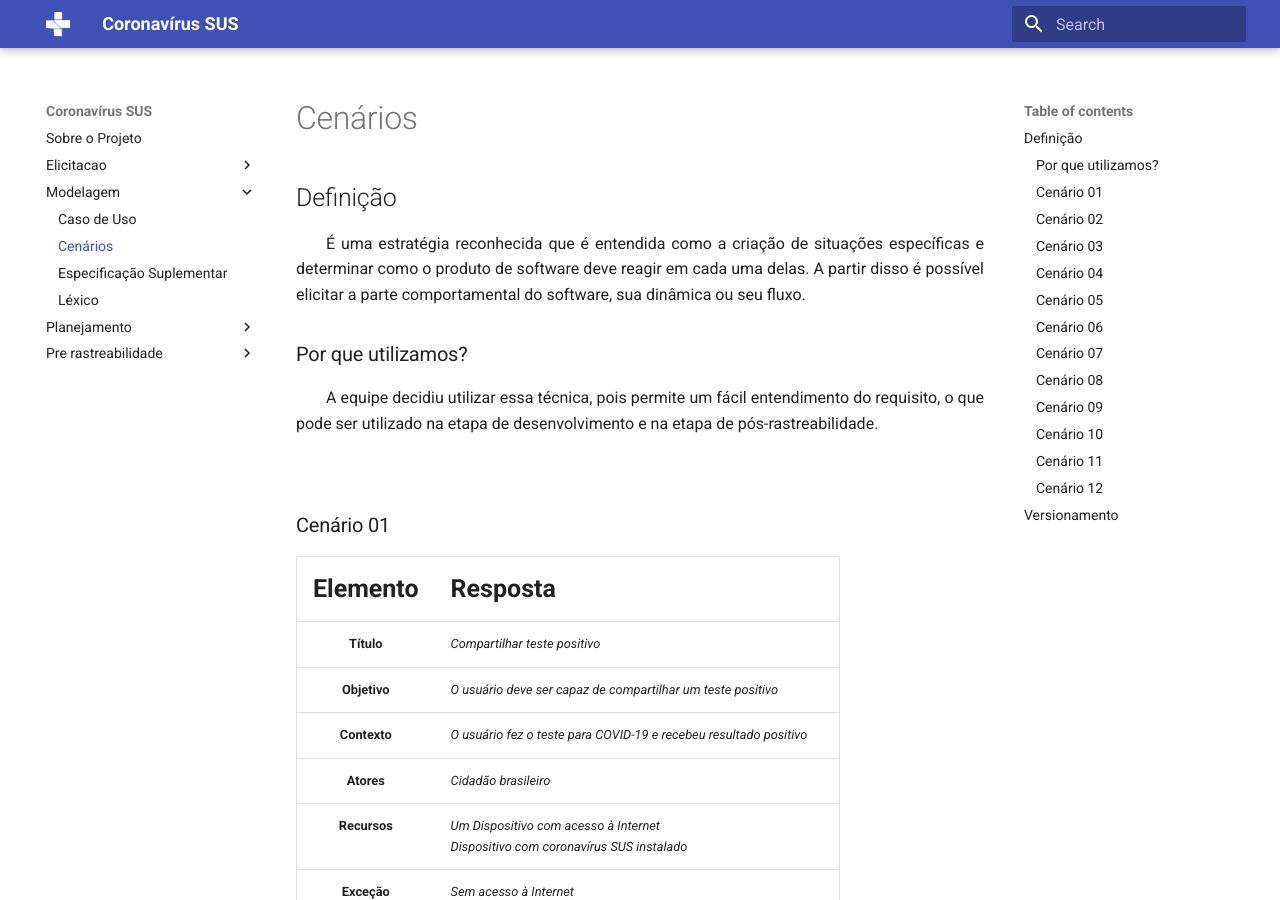
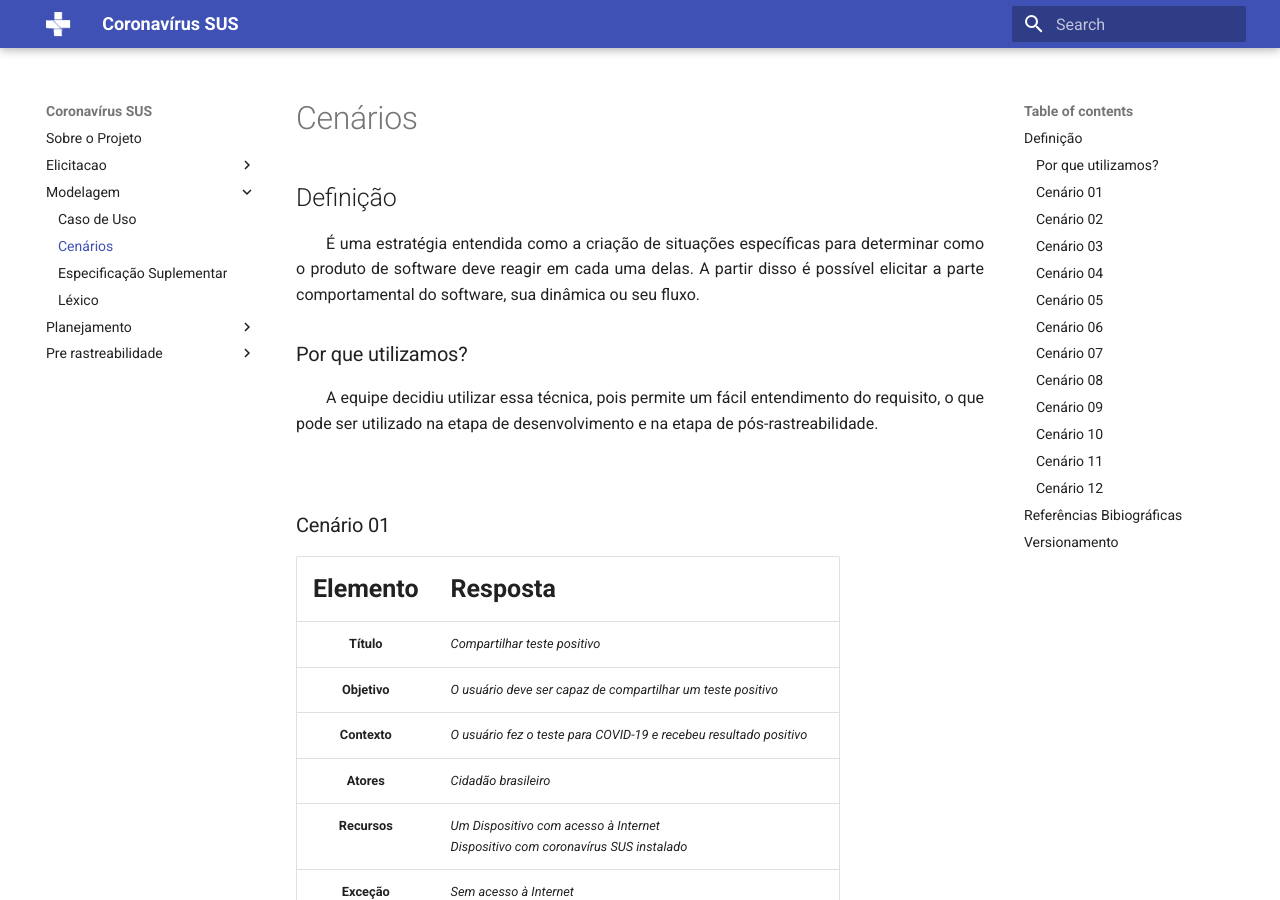
Before and after one commit to Requisitos-de-Software/2020.2-Coronavirus-SUS, an MkDocs documentation site: the page built from docs/modelagem/cenarios.md, in a window 1280 px wide and 900 px high. Built offline with MkDocs 1.6.1 and Material for MkDocs 9.7.7, drawn with Linux system fonts in a browser that asks for light colours; some of the changed text lies outside the part shown.

Commit message:
Refatoração de definição e referências

```diff
--- a/docs/modelagem/cenarios.md
+++ b/docs/modelagem/cenarios.md
@@ -3,13 +3,13 @@
 ## Definição
 
 <div style="text-indent: 30px; text-align: justify ">
-É uma estratégia reconhecida que é entendida como a criação de situações específicas e determinar como o produto de software deve reagir em cada uma delas. A partir disso é possível elicitar a parte comportamental do software, sua dinâmica ou seu fluxo.
+É uma estratégia entendida como a criação de situações específicas para determinar como o produto de software deve reagir em cada uma delas. A partir disso é possível elicitar a parte comportamental do software, sua dinâmica ou seu fluxo.
 </div>
 
 ### Por que utilizamos?
 
 <div style="text-indent: 30px; text-align: justify ">
-    A equipe decidiu utilizar essa técnica, pois permite um fácil entendimento do requisito, o que pode ser utilizado na etapa de desenvolvimento e na etapa de pós-rastreabilidade.
+A equipe decidiu utilizar essa técnica, pois permite um fácil entendimento do requisito, o que pode ser utilizado na etapa de desenvolvimento e na etapa de pós-rastreabilidade.
 
 </div>
 
@@ -151,9 +151,14 @@
 |**Exceção**|*Sem acesso à Internet*|
 |**Episódios**|*1- O usuário entra no aplicativo do Coronavírus SUS<br>2- O usuário seleciona a analisar estado de saúde<br>3- O usuário responde um questionário sobre seu estado de saúde*|
 
+## Referências Bibiográficas
+
+>[Uso de cenários para especificação de requisitos de qualidade e avaliação de arquitetura](https://www.devmedia.com.br/uso-de-cenarios-para-especificacao-de-requisitos-de-qualidade-e-avaliacao-de-arquitetura/22528). Data de acesso: 16/03/2021.
+
 ## Versionamento
 
 | Autor     | Data       | Titulo     | Versão     |
 | :--------:| :--------: | :--------: | :--------: |
 | Todos os integrantes   | 16/03/2021 | Criação do Documento | 1.0 |
 | Hugo Bezerra   | 19/03/2021 | Revisão | 1.1 |
+| Hugo Bezerra, Lucas Gabriel   | 19/03/2021 | Refatoração da definição e adicionando referências bibliograficas | 1.1 |
```
